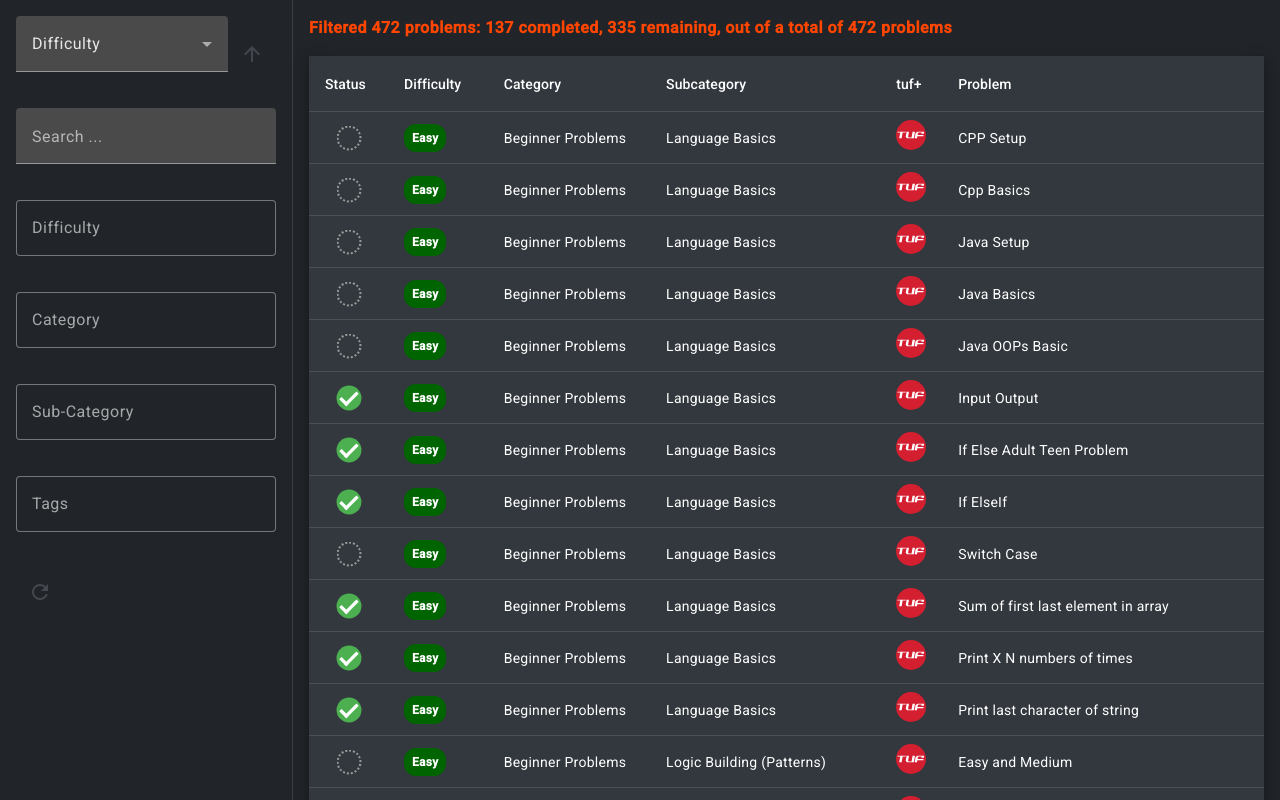
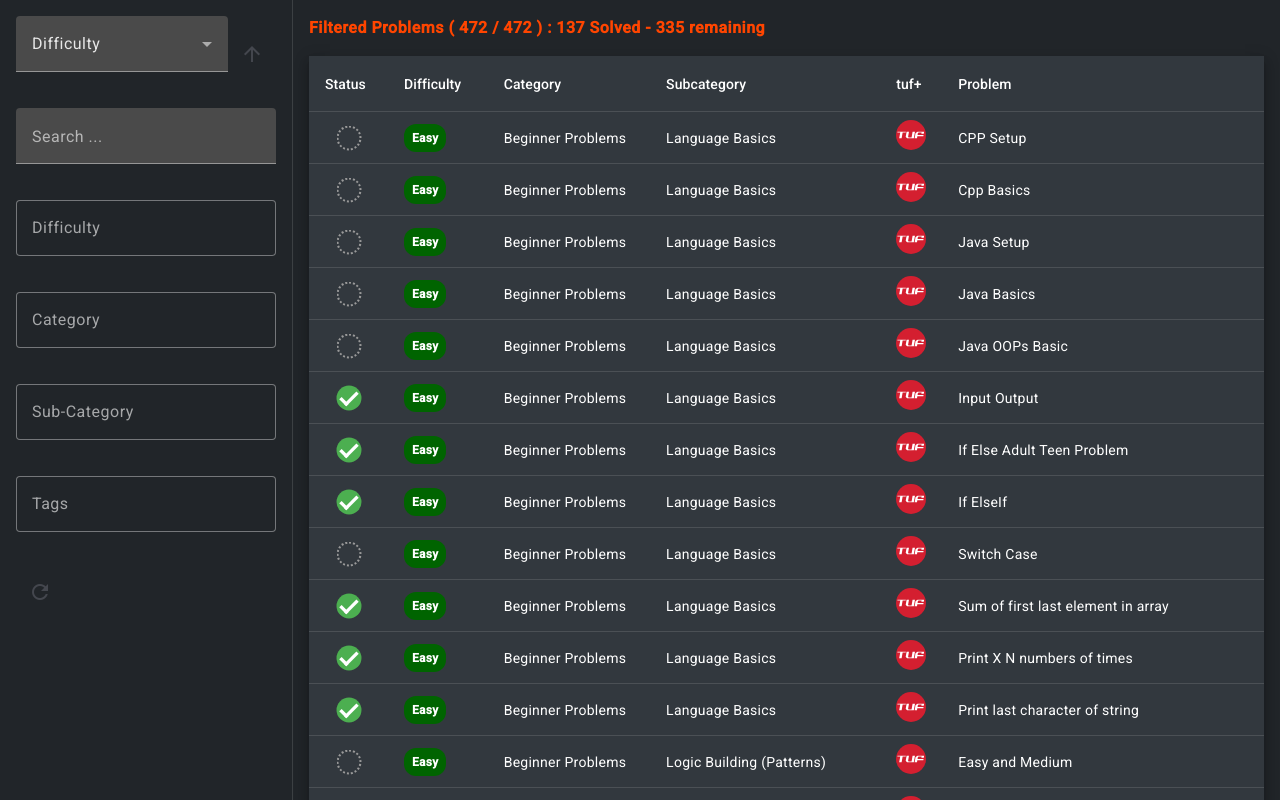
Before and after one commit to sathishportfolio/strivers-dsa-quest, an Angular app: page / in a window 1280 px wide. Built offline with nearby package versions, Linux system fonts and the light colour scheme.

Commit message:
refined counter display

```diff
--- a/src/app/app.component.html
+++ b/src/app/app.component.html
@@ -146,27 +146,11 @@
       <div class="problems-content">
 
         <div style="margin-bottom: 16px;">
-          <b style="color: orangered;">
-            Filtered {{flatProblems.length}} problems: {{ doneCount }} completed, {{ notDoneCount }} remaining, out of a
-            total of {{ totalProblems }} problems
-          </b>
-
+          <b style="color: orangered;"> Filtered Problems ( {{flatProblems.length}} / {{ totalProblems }} ) :
+            {{doneCount}} Solved - {{ notDoneCount }} remaining </b>
         </div>
 
         <table mat-table [dataSource]="flatProblems" class="mat-elevation-z8">
-
-          <!-- ID Column -->
-          <!-- <ng-container matColumnDef="id">
-            <th mat-header-cell *matHeaderCellDef>#</th>
-            <td mat-cell *matCellDef="let element">{{element.id}}</td>
-          </ng-container> -->
-
-          <!-- <ng-container matColumnDef="id">
-            <th mat-header-cell *matHeaderCellDef>#</th>
-            <td mat-cell *matCellDef="let element; let i = index">
-              {{ i + 1 }}
-            </td>
-          </ng-container> -->
 
           <ng-container matColumnDef="id">
             <th mat-header-cell *matHeaderCellDef>Status</th>
```
